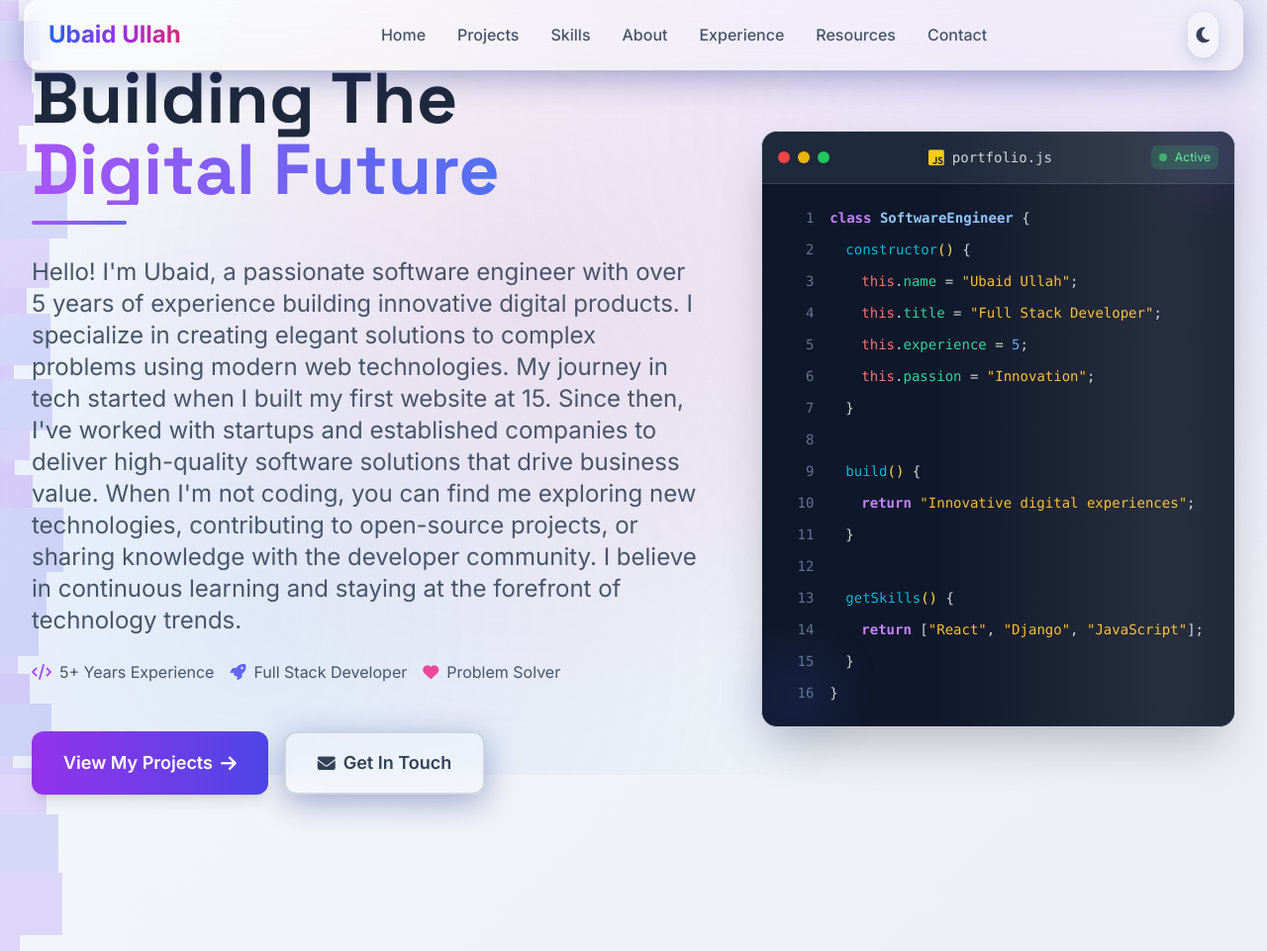
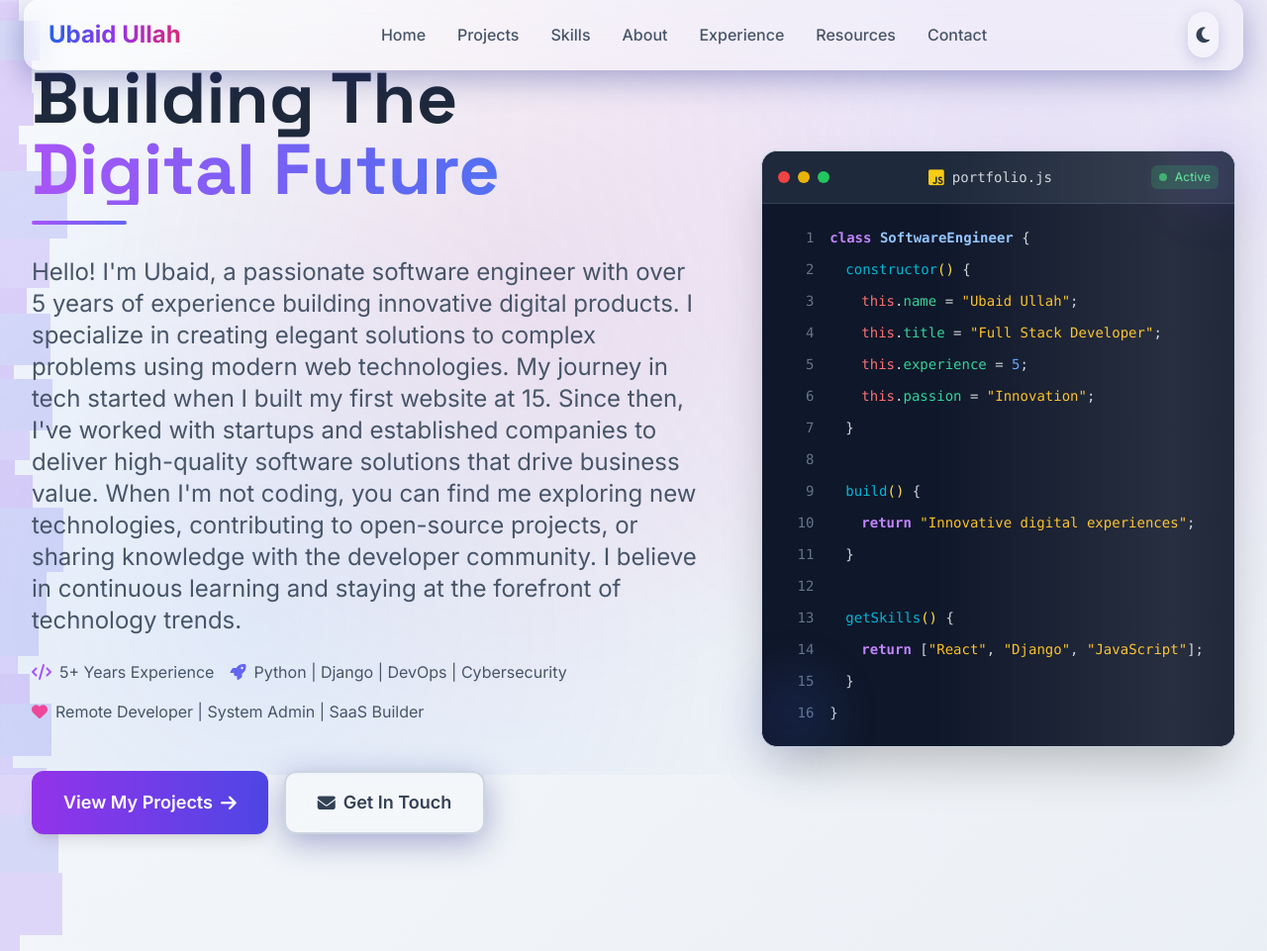
Before and after one commit to uaahacker/portfolioUbaidUllah, a Django app: page / in a window 1280 px wide. Shown: the part 17-978 px from the top of the page at 99% size. Run offline with Django 5.2, Linux system fonts and the light colour scheme; data comes from the database, SQL or seed files in the repository; some libraries are stand-ins or nearby versions.

Commit message:
updated hero section

```diff
--- a/templates/portfolio/index.html
+++ b/templates/portfolio/index.html
@@ -33,11 +33,11 @@
                             </div>
                             <div class="flex items-center text-slate-600 dark:text-gray-400">
                                 <i class="fas fa-rocket text-indigo-500 mr-2"></i>
-                                <span>Full Stack Developer</span>
+                                <span>Python | Django | DevOps | Cybersecurity</span>
                             </div>
                             <div class="flex items-center text-slate-600 dark:text-gray-400">
                                 <i class="fas fa-heart text-pink-500 mr-2"></i>
-                                <span>Problem Solver</span>
+                                <span> Remote Developer | System Admin | SaaS Builder</span>
                             </div>
                         </div>
                     </div>
```
Also changed, not shown: DEPLOYMENT_GUIDE.md (+1 -1 lines).
